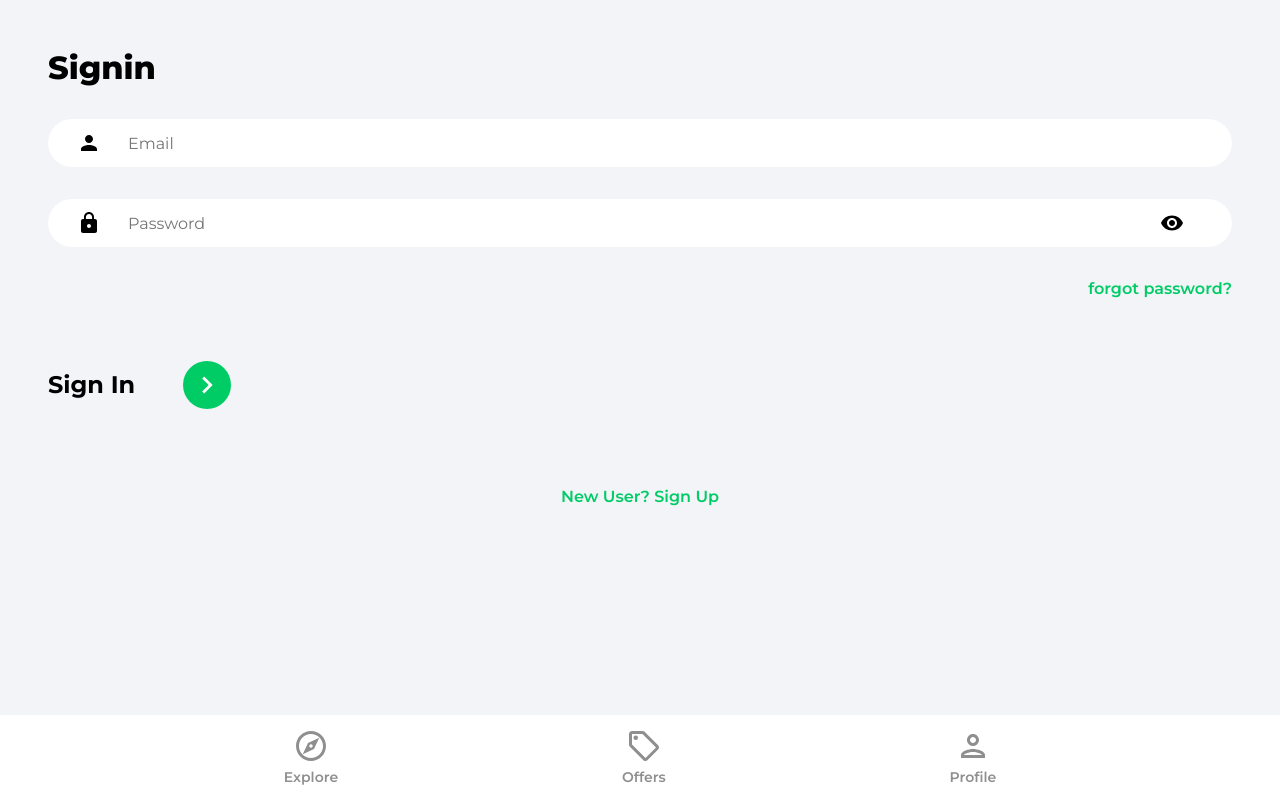
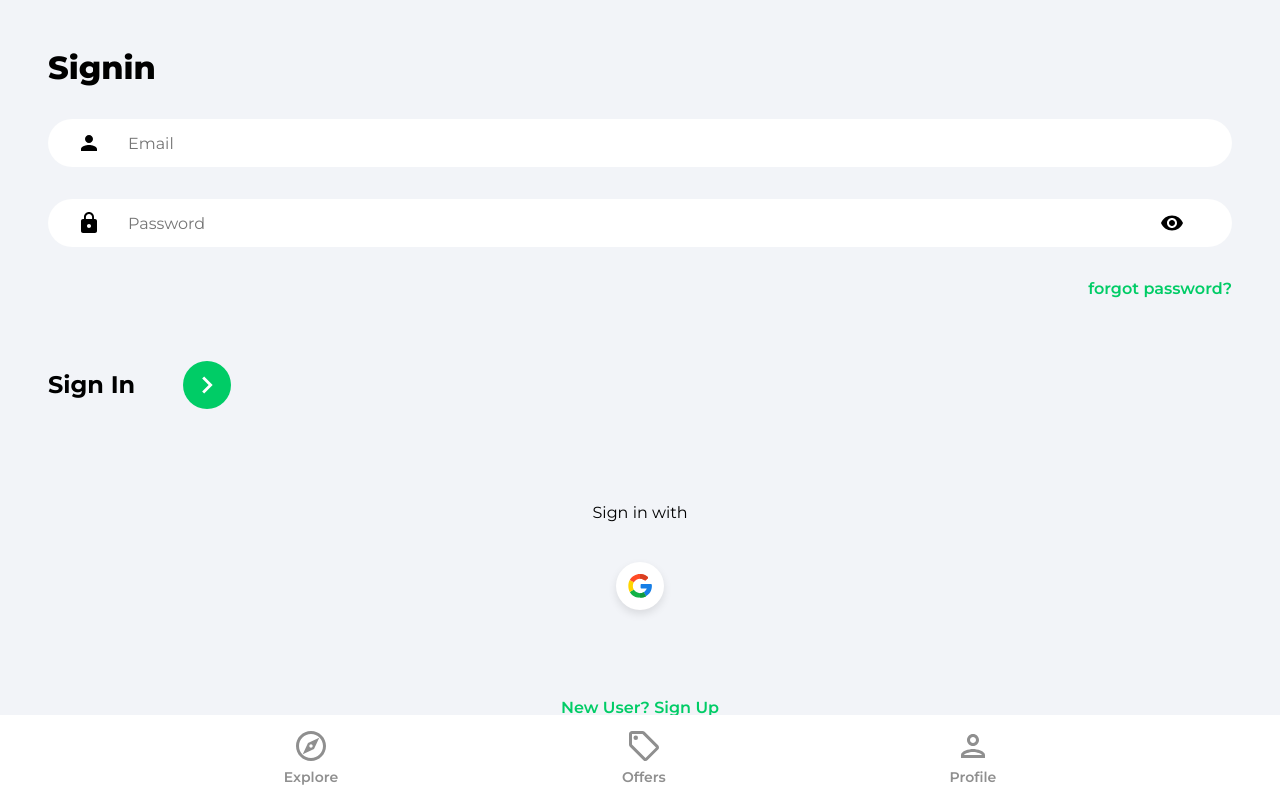
Before and after one commit to abhish002/house-listings, a React (Create React App) app: page /signin in a window 1280 px wide. Built offline with nearby package versions, Linux system fonts and the light colour scheme; no server answers.

Commit message:
Added Google authentication.

```diff
--- /dev/null
+++ b/src/components/OAuth.jsx
@@ -0,0 +1,46 @@
+import React from 'react';
+import { useLocation, useNavigate } from 'react-router-dom';
+
+import { useAuth } from '../contexts/AuthContext';
+
+import { toast } from 'react-toastify';
+
+import googleIcon from '../assets/svg/googleIcon.svg';
+
+const OAuth = () => {
+  const navigate = useNavigate();
+  const location = useLocation();
+
+  const {
+    signinWithGoogle,
+    getUserFromDB,
+    saveUserDetailsToDB,
+  } = useAuth();
+
+  const handleGoogleSignIn = async () => {
+    try {
+      const user = await signinWithGoogle();
+      const userSnap = await getUserFromDB(user.uid);
+
+      if (!userSnap.exists()) {
+        saveUserDetailsToDB(user.uid, user.displayName, user.email);
+      }
+      toast.success('Google Signin successful.');
+      navigate('/');
+    } catch (error) {
+      console.error(error);
+      toast.error('There was an error signing in with Google. Please try again.');
+    }
+  }
+
+  return (
+    <div className='socialLogin'>
+      <p>Sign {location.pathname === '/signup' ? 'up' : 'in'} with</p>
+      <button className='socialIconDiv' onClick={handleGoogleSignIn}>
+        <img className='socialIconImg' src={googleIcon} alt='google icon' />
+      </button>
+    </div>
+  )
+}
+
+export default OAuth;
--- a/src/contexts/AuthContext.js
+++ b/src/contexts/AuthContext.js
@@ -8,8 +8,16 @@ import {
   signOut,
   updateProfile,
   onAuthStateChanged,
+  signInWithPopup,
+  GoogleAuthProvider,
 } from "firebase/auth";
-import { setDoc, doc, updateDoc, serverTimestamp } from 'firebase/firestore';
+import {
+  doc,
+  setDoc,
+  getDoc,
+  updateDoc,
+  serverTimestamp,
+} from 'firebase/firestore';
 import { db } from '../firebase.config';
 
 // create the context
@@ -73,6 +81,14 @@ export const AuthProvider = ({ children }) => {
     return user;
   }
 
+  const signinWithGoogle = async () => {
+    const provider = new GoogleAuthProvider();
+
+    const { user } = await signInWithPopup(auth, provider);
+
+    return user;
+  }
+
   /**
    * Function to handle sign out.
    */
@@ -86,6 +102,16 @@ export const AuthProvider = ({ children }) => {
    */
   const sendPasswordResetEmailLink = async (email) => {
     await sendPasswordResetEmail(auth, email);
+  }
+
+  /**
+   * Function to get user snapshot from firebase.
+   * @param {String} uid user id
+   * @returns
+   */
+  const getUserFromDB = async (uid) => {
+    const userDocRef = doc(db, 'users', uid);
+    return await getDoc(userDocRef);
   }
 
   const saveUserDetailsToDB = (uid, name, email) => {
@@ -124,11 +150,13 @@ export const AuthProvider = ({ children }) => {
   const value = {
     signup,
     signin,
+    signinWithGoogle,
     logOut,
     sendPasswordResetEmailLink,
     updateName,
     saveUserDetailsToDB,
     updateUserDetails,
+    getUserFromDB,
     isLoading,
     currentUser,
   };
--- a/src/index.css
+++ b/src/index.css
@@ -283,6 +283,11 @@ button {
   background-color: #ffffff;
   border-radius: 50%;
   box-shadow: 0 4px 8px 0 rgba(0, 0, 0, 0.1);
+  transition: 0.2s ease;
+}
+
+.socialIconDiv:hover{
+  transform: scale(1.1);
 }
 
 .socialIconImg {
--- a/src/pages/Signin.jsx
+++ b/src/pages/Signin.jsx
@@ -1,5 +1,6 @@
 import React, { useState } from 'react';
 import { toast } from 'react-toastify';
+import OAuth from '../components/OAuth';
 
 import { Link, useNavigate } from 'react-router-dom';
 
@@ -78,7 +79,7 @@ function Signin() {
             </button>
           </div>
         </form>
-        {/* Google O-Auth componenent */}
+        <OAuth />
         <Link to='/signup' className='registerLink'>New User? Sign Up</Link>
       </div>
     </>
--- a/src/pages/Signup.jsx
+++ b/src/pages/Signup.jsx
@@ -1,5 +1,6 @@
 import React, { useState } from 'react';
 import { toast } from 'react-toastify';
+import OAuth from '../components/OAuth';
 
 import { Link, useNavigate } from 'react-router-dom';
 
@@ -103,7 +104,7 @@ function Signup() {
             </button>
           </div>
         </form>
-        {/* Google O-Auth componenent */}
+        <OAuth />
         <Link to='/signin' className='registerLink'>Sign In Instead</Link>
       </div>
     </>
```
